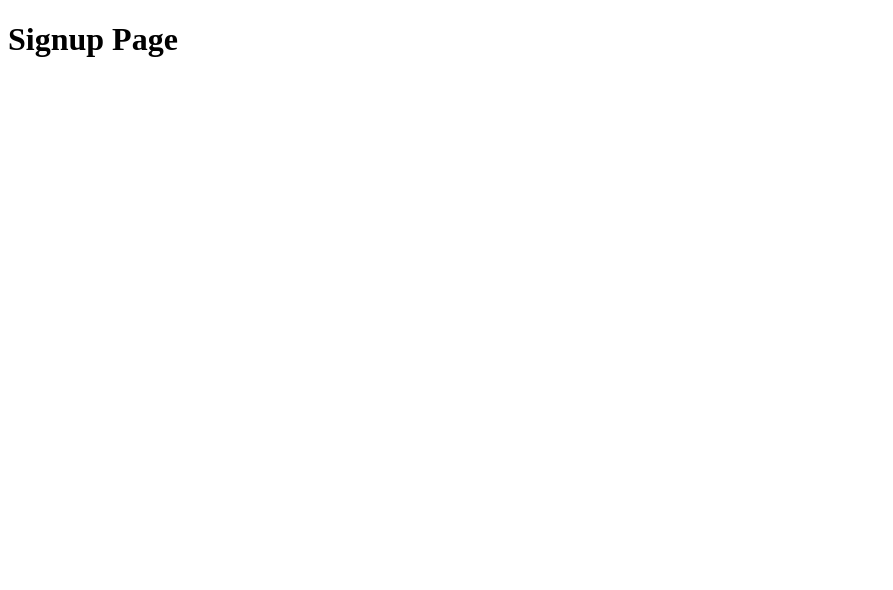
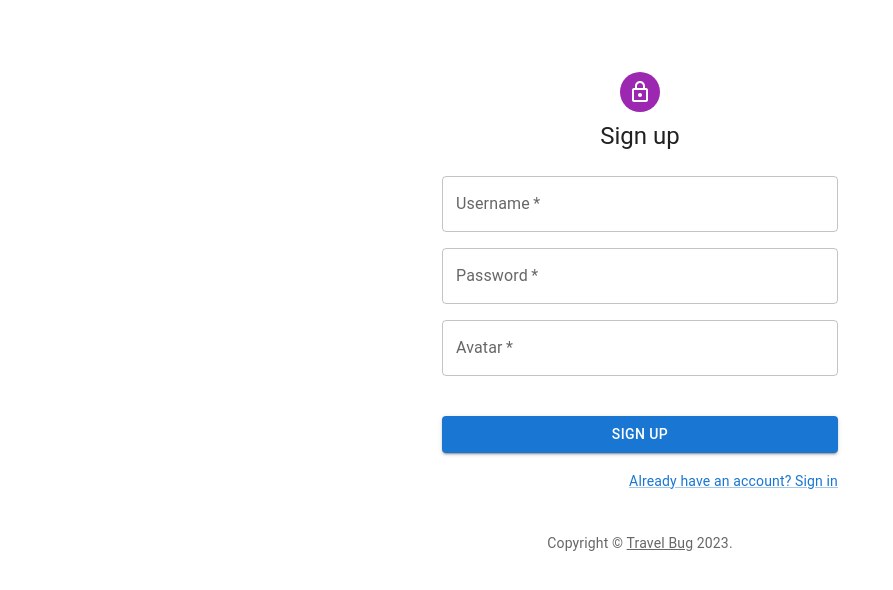
Before and after one commit to CTRI16-eevee/TravelBug, a React app in the folder client/: page /signup in a window 1280 px wide. Shown: the top 590 px of the page, without its empty margins (0-893 px from the left). Built offline with nearby package versions, Linux system fonts and the light colour scheme.

Commit message:
added in material UI components for login and signup

```diff
--- a/client/App.jsx
+++ b/client/App.jsx
@@ -58,9 +58,9 @@ const router = createBrowserRouter([
 
 function App() {
   return (
-    <ThemeProvider theme={darkTheme}>
+
     <RouterProvider router={router} />
-    </ThemeProvider>
+
   );
 }
 
--- a/client/package.json
+++ b/client/package.json
@@ -13,6 +13,7 @@
   "dependencies": {
     "@emotion/react": "^11.11.1",
     "@emotion/styled": "^11.11.0",
+    "@mui/icons-material": "^5.14.0",
     "@mui/material": "^5.13.7",
     "react": "^18.2.0",
     "react-dom": "^18.2.0",
--- a/client/src/pages/Login.jsx
+++ b/client/src/pages/Login.jsx
@@ -1,16 +1,137 @@
-import React from 'react';
-
- const Login = () => {
+import * as React from 'react';
+import Avatar from '@mui/material/Avatar';
+import Button from '@mui/material/Button';
+import CssBaseline from '@mui/material/CssBaseline';
+import TextField from '@mui/material/TextField';
+import FormControlLabel from '@mui/material/FormControlLabel';
+import Checkbox from '@mui/material/Checkbox';
+import Link from '@mui/material/Link';
+import Paper from '@mui/material/Paper';
+import Box from '@mui/material/Box';
+import Grid from '@mui/material/Grid';
+import LockOutlinedIcon from '@mui/icons-material/LockOutlined';
+import Typography from '@mui/material/Typography';
+import { createTheme, ThemeProvider } from '@mui/material/styles';
+import { useNavigate } from 'react-router-dom';
 
 
-    return (
-
-        <div>
-        <h1>Login Page</h1>
-        {/* Your signup form and content */}
-      </div>
-
-    )
+function Copyright(props) {
+  return (
+    <Typography variant="body2" color="text.secondary" align="center" {...props}>
+      {'Copyright © '}
+      <Link color="inherit" href="https://mui.com/">
+        Travel Bug
+      </Link>{' '}
+      {new Date().getFullYear()}
+      {'.'}
+    </Typography>
+  );
 }
 
-export default Login;
+// TODO remove, this demo shouldn't need to reset the theme.
+
+const defaultTheme = createTheme();
+
+export default function Login() {
+
+  const navigate = useNavigate();
+
+
+  const handleSubmit = (event) => {
+    event.preventDefault();
+    const data = new FormData(event.currentTarget);
+    console.log({
+      username: data.get('username'),
+      password: data.get('password'),
+    });
+  };
+
+  return (
+    <ThemeProvider theme={defaultTheme}>
+      <Grid container component="main" sx={{ height: '100vh' }}>
+        <CssBaseline />
+        <Grid
+          item
+          xs={false}
+          sm={4}
+          md={7}
+          sx={{
+            backgroundImage: 'url(https://source.unsplash.com/random?wallpapers)',
+            backgroundRepeat: 'no-repeat',
+            backgroundColor: (t) =>
+              t.palette.mode === 'light' ? t.palette.grey[50] : t.palette.grey[900],
+            backgroundSize: 'cover',
+            backgroundPosition: 'center',
+          }}
+        />
+        <Grid item xs={12} sm={8} md={5} component={Paper} elevation={6} square>
+          <Box
+            sx={{
+              my: 8,
+              mx: 4,
+              display: 'flex',
+              flexDirection: 'column',
+              alignItems: 'center',
+            }}
+          >
+            <Avatar sx={{ m: 1, bgcolor: 'secondary.main' }}>
+              <LockOutlinedIcon />
+            </Avatar>
+            <Typography component="h1" variant="h5">
+              Sign in
+            </Typography>
+            <Box component="form" noValidate onSubmit={handleSubmit} sx={{ mt: 1 }}>
+              <TextField
+                margin="normal"
+                required
+                fullWidth
+                id="username"
+                label="Username"
+                name="username"
+                autoComplete="username"
+                autoFocus
+              />
+              <TextField
+                margin="normal"
+                required
+                fullWidth
+                name="password"
+                label="Password"
+                type="password"
+                id="password"
+                autoComplete="current-password"
+              />
+              {/* <FormControlLabel
+                control={<Checkbox value="remember" color="primary" />}
+                label="Remember me"
+              /> */}
+              <Button
+                type="submit"
+                fullWidth
+                variant="contained"
+                sx={{ mt: 3, mb: 2 }}
+              >
+                Sign In
+              </Button>
+              <Grid container>
+                <Grid item xs>
+                  <Link href="#" variant="body2">
+                    Forgot password?
+                  </Link>
+                </Grid>
+                <Grid item>
+                  <Link href="#" variant="body2"
+                  onClick={() => navigate('/signup')}
+                  >
+                    {"Register for an account!"}
+                  </Link>
+                </Grid>
+              </Grid>
+              <Copyright sx={{ mt: 5 }} />
+            </Box>
+          </Box>
+        </Grid>
+      </Grid>
+    </ThemeProvider>
+  );
+}
--- a/client/src/pages/Signup.jsx
+++ b/client/src/pages/Signup.jsx
@@ -1,15 +1,147 @@
-import React from 'react';
-
-const Signup = () => {
+import * as React from 'react';
+import Avatar from '@mui/material/Avatar';
+import Button from '@mui/material/Button';
+import CssBaseline from '@mui/material/CssBaseline';
+import TextField from '@mui/material/TextField';
+import FormControlLabel from '@mui/material/FormControlLabel';
+import Checkbox from '@mui/material/Checkbox';
+import Link from '@mui/material/Link';
+import Grid from '@mui/material/Grid';
+import Box from '@mui/material/Box';
+import LockOutlinedIcon from '@mui/icons-material/LockOutlined';
+import Typography from '@mui/material/Typography';
+import Container from '@mui/material/Container';
+import { createTheme, ThemeProvider } from '@mui/material/styles';
+import { useNavigate } from 'react-router-dom';
 
 
-    return (
-        <div>
-        <h1>Signup Page</h1>
-        {/* Your signup form and content */}
-      </div>
-
-    )
+function Copyright(props) {
+  return (
+    <Typography variant="body2" color="text.secondary" align="center" {...props}>
+      {'Copyright © '}
+      <Link color="inherit" href="https://mui.com/">
+        Travel Bug
+      </Link>{' '}
+      {new Date().getFullYear()}
+      {'.'}
+    </Typography>
+  );
 }
 
-export default Signup;
+// TODO remove, this demo shouldn't need to reset the theme.
+
+const defaultTheme = createTheme();
+
+export default function Signup() {
+
+  const navigate = useNavigate();
+
+  const handleSubmit = (event) => {
+    event.preventDefault();
+    const data = new FormData(event.currentTarget);
+    console.log({
+      username: data.get('username'),
+      password: data.get('password'),
+    });
+  };
+
+  return (
+    <ThemeProvider theme={defaultTheme}>
+      <Container component="main" maxWidth="xs">
+        <CssBaseline />
+        <Box
+          sx={{
+            marginTop: 8,
+            display: 'flex',
+            flexDirection: 'column',
+            alignItems: 'center',
+          }}
+        >
+          <Avatar sx={{ m: 1, bgcolor: 'secondary.main' }}>
+            <LockOutlinedIcon />
+          </Avatar>
+          <Typography component="h1" variant="h5">
+            Sign up
+          </Typography>
+          <Box component="form" noValidate onSubmit={handleSubmit} sx={{ mt: 3 }}>
+            <Grid container spacing={2}>
+              {/* <Grid item xs={12} sm={6}>
+                <TextField
+                  autoComplete="given-name"
+                  name="firstName"
+                  required
+                  fullWidth
+                  id="firstName"
+                  label="First Name"
+                  autoFocus
+                />
+              </Grid> */}
+              {/* <Grid item xs={12} sm={6}>
+                <TextField
+                  required
+                  fullWidth
+                  id="lastName"
+                  label="Last Name"
+                  name="lastName"
+                  autoComplete="family-name"
+                />
+              </Grid> */}
+              <Grid item xs={12}>
+                <TextField
+                  required
+                  fullWidth
+                  id="username"
+                  label="Username"
+                  name="username"
+                  autoComplete="username"
+                />
+              </Grid>
+              <Grid item xs={12}>
+                <TextField
+                  required
+                  fullWidth
+                  name="password"
+                  label="Password"
+                  type="password"
+                  id="password"
+                  autoComplete="new-password"
+                />
+              </Grid>
+              <Grid item xs={12}>
+                <TextField
+                  required
+                  fullWidth
+                  id="Avatar"
+                  label="Avatar"
+                  name="Avatar"
+                  autoComplete="Avatar"
+                />
+              </Grid>
+              <Grid item xs={12}>
+
+              </Grid>
+            </Grid>
+            <Button
+              type="submit"
+              fullWidth
+              variant="contained"
+              sx={{ mt: 3, mb: 2 }}
+            >
+              Sign Up
+            </Button>
+            <Grid container justifyContent="flex-end">
+              <Grid item>
+                <Link href="#" variant="body2"
+                onClick={() => navigate('/')}
+                >
+                  Already have an account? Sign in
+                </Link>
+              </Grid>
+            </Grid>
+          </Box>
+        </Box>
+        <Copyright sx={{ mt: 5 }} />
+      </Container>
+    </ThemeProvider>
+  );
+}
```
Also changed, not shown: 1 other file (tests, documents, lock files or other folders).
